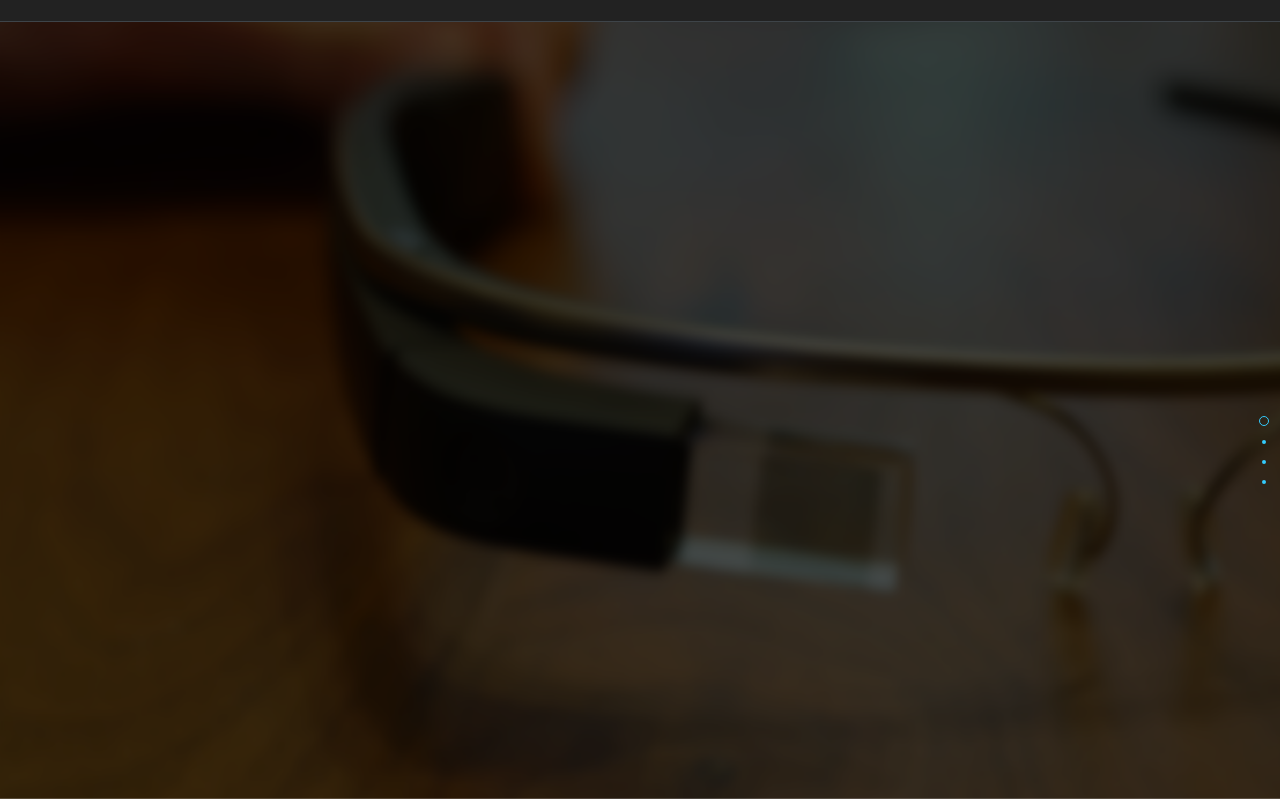
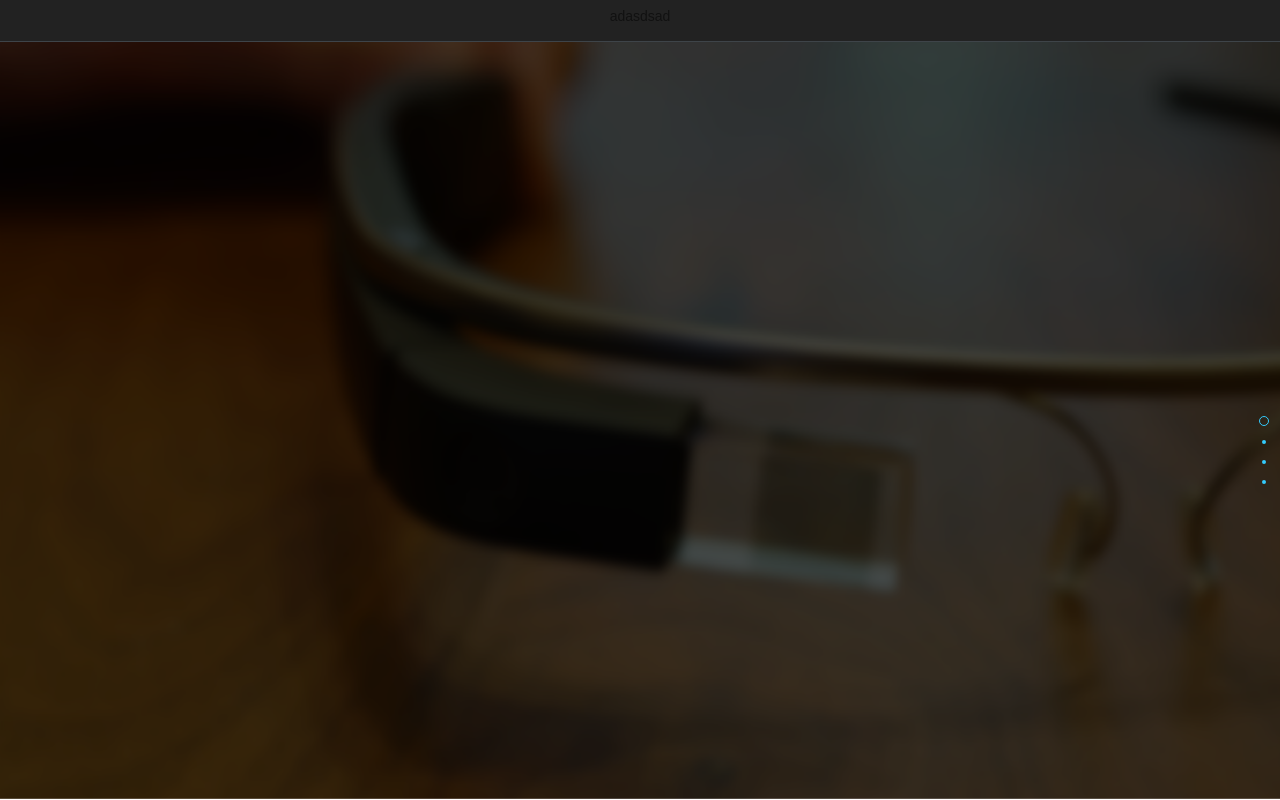
Before and after one commit to vikashverma1/dev, a plain HTML site: page index.html in a window 1280 px wide. Drawn offline with nearby package versions, Linux system fonts and the light colour scheme; files that its build step writes are made by us from their sources; a script that the page names is missing.

Commit message:
Update index.html

```diff
--- a/index.html
+++ b/index.html
@@ -68,7 +68,7 @@
 		<header>
                 <div id="header" class="col-xs-12 col-sm-12 col-md-12 col-lg-12">
                     <div id="header_top">
-
+                 adasdsad
                     </div>
                 </div>
                 <nav>
```
